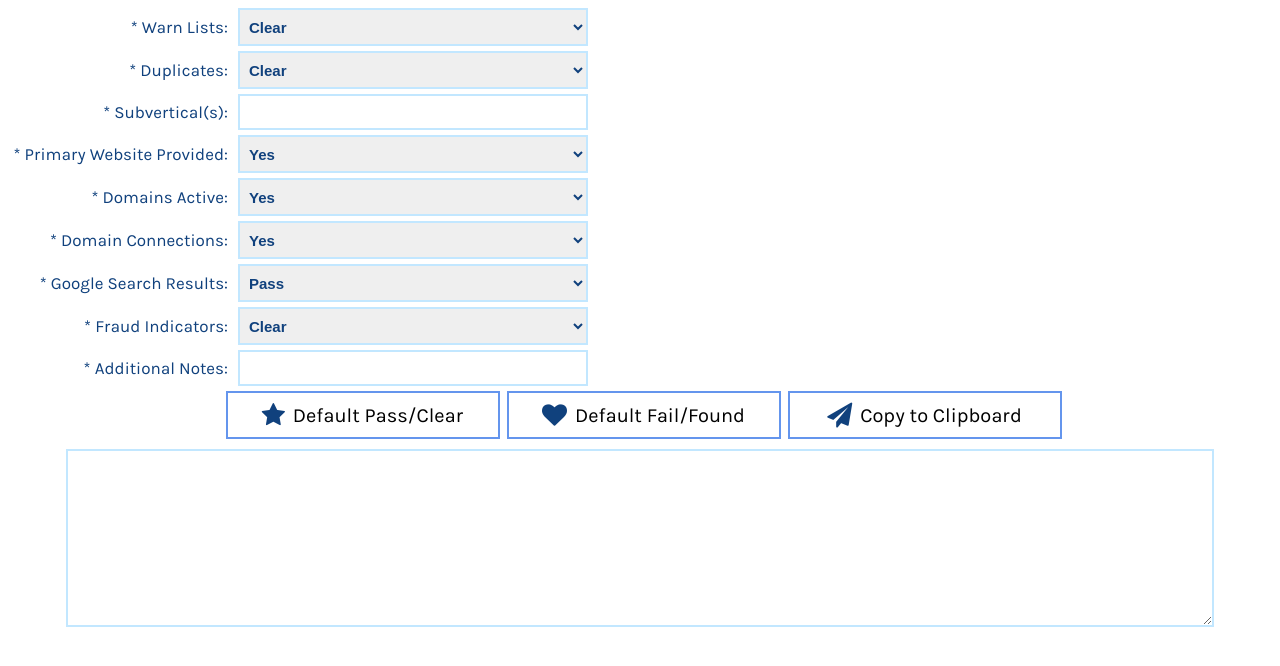
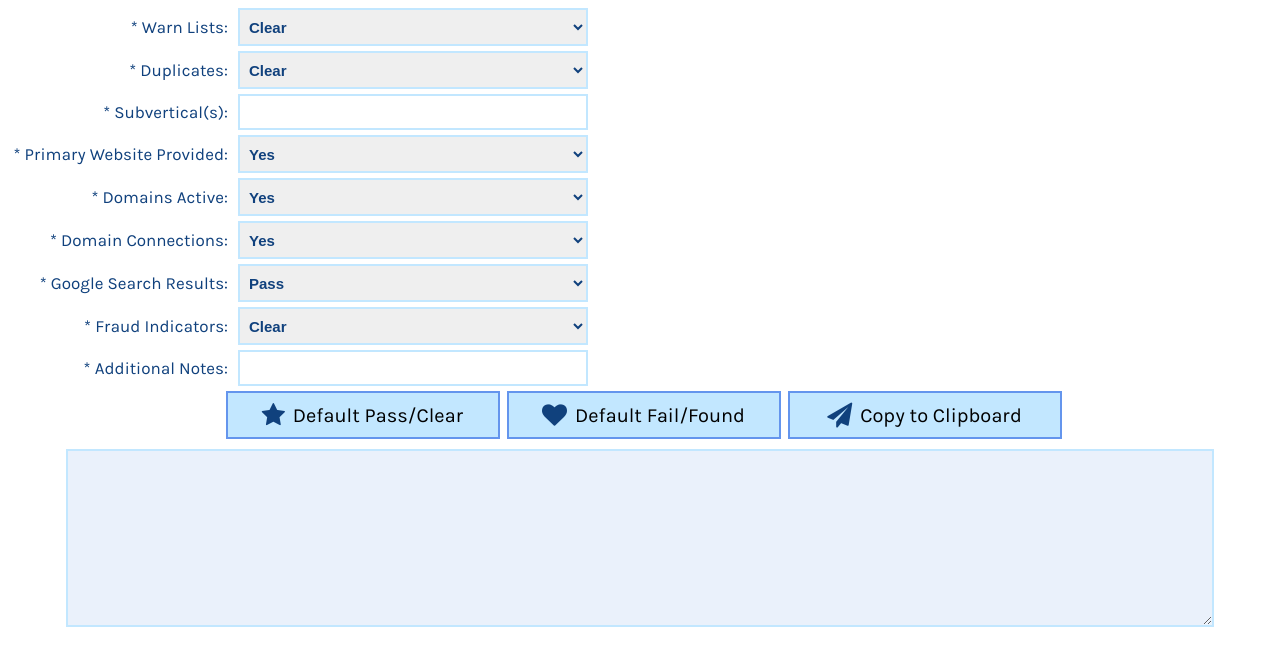
Before and after one commit to L2KD/form-fill-generator, a browser extension: page index.html in a window 1280 px wide. Drawn offline with Linux system fonts and the light colour scheme.

Commit message:
Điều chỉnh css

```diff
--- a/css/style.css
+++ b/css/style.css
@@ -36,7 +36,7 @@
     padding-left: 5px;
 }
 .input-g:focus {
-    background:#eaf1fb;
+    background: #eaf1fb;
     border-width: 2px;
     border-color: #10417d;
 }
@@ -81,9 +81,10 @@ input.input-g:hover {
     height: 30px;
     cursor: pointer;
     padding: 7px 10px;
+    background: #c2e7ff;
 }
 .button-copy:active {
-    background: #c2e7ff;
+    filter: brightness(0.7);
 }
 .button-copy > i {
     font-size: 25px;
@@ -107,6 +108,7 @@ input.input-g:hover {
     font-size: 15px;
     color: #10417d;
     padding-left: 5px;
+    background: #eaf1fb;
 }
 .form-generator-message {
     font-family: karla, sans-serif;
```
